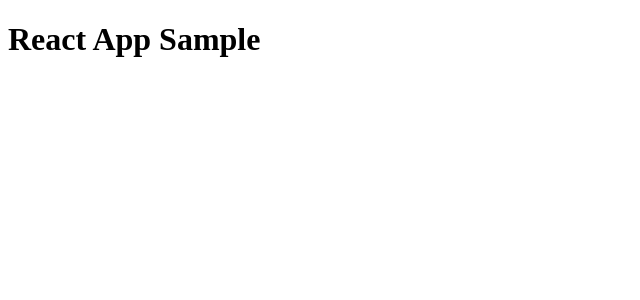
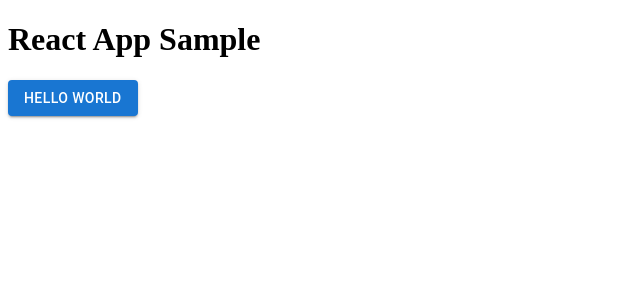
Before and after one commit to hirosuzuki/ReactAppSample, a React (Vite) app in the folder webapp/: page / in a window 1280 px wide. Shown: the top 300 px of the page, without its empty margins (0-640 px from the left). Built offline with nearby package versions, Linux system fonts and the light colour scheme.

Commit message:
MUI 追加

```diff
--- a/package.json
+++ b/package.json
@@ -10,6 +10,9 @@
     "preview": "vite preview"
   },
   "dependencies": {
+    "@emotion/react": "^11.11.1",
+    "@emotion/styled": "^11.11.0",
+    "@mui/material": "^5.13.5",
     "express": "^4.18.2",
     "react": "^18.2.0",
     "react-dom": "^18.2.0"
--- a/webapp/src/App.tsx
+++ b/webapp/src/App.tsx
@@ -1,8 +1,11 @@
+import Button from "@mui/material/Button";
+
 const App = () => {
   return (
     <>
       <div>
         <h1>React App Sample</h1>
+        <Button variant="contained">Hello World</Button>
       </div>
     </>
   );
```
Also changed, not shown: 1 other file (tests, documents, lock files or other folders).
